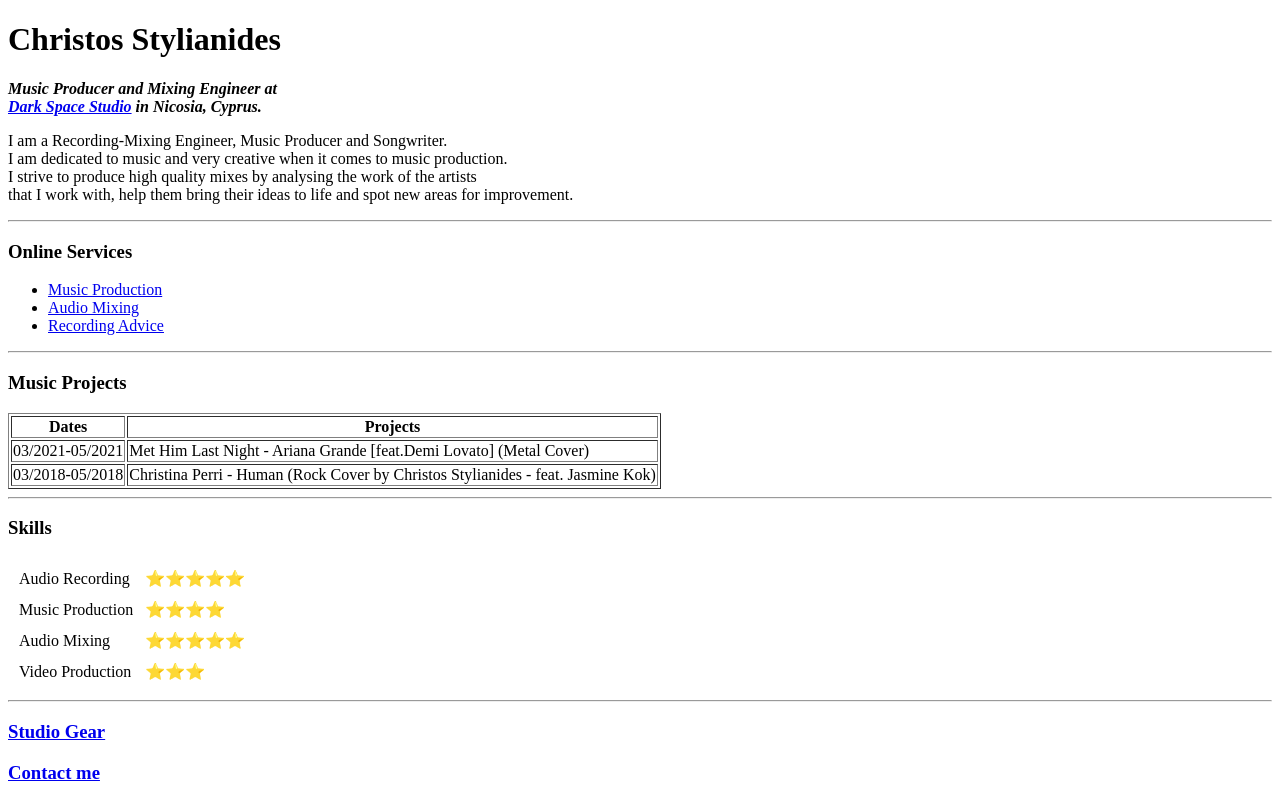
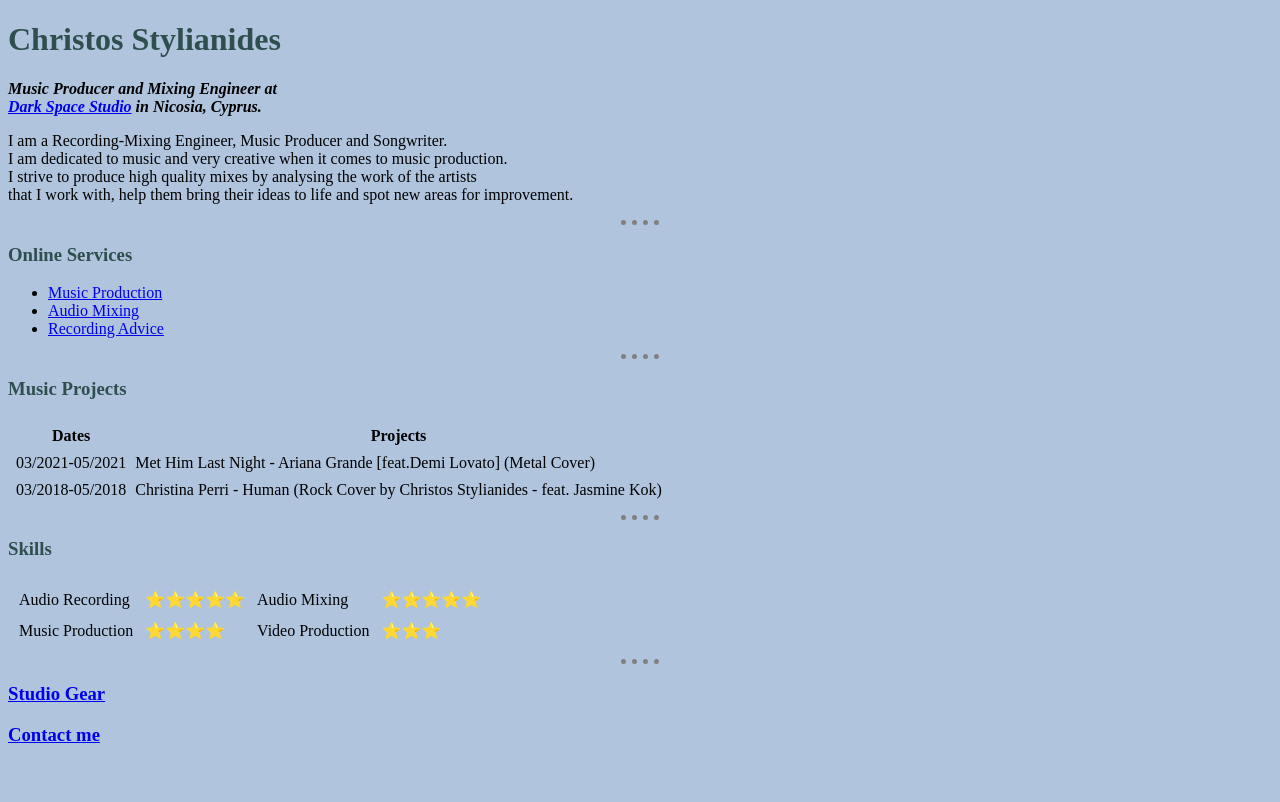
Before and after one commit to christostyle/ds_website, a plain HTML site: page index.html in a window 1280 px wide. Drawn offline with Linux system fonts and the light colour scheme.

Commit message:
Add files via upload

```diff
--- /dev/null
+++ b/css/styles.css
@@ -0,0 +1,31 @@
+body {
+  background-color: lightsteelblue;
+}
+
+hr {
+  border-style: dotted none none;
+  border-color: grey;
+  border-width: 5px;
+  width: 3%;
+}
+
+h1 {
+  color: darkslategray;
+}
+
+h3 {
+  color: darkslategray;
+}
+
+h4 {
+  color: darkslategray;
+}
+
+.TLM49{
+  border-radius: 10%;
+}
+
+.color:hover {
+  color: powderblue;
+  width: 15%;
+}
--- a/index.html
+++ b/index.html
@@ -4,10 +4,12 @@
 <head>
   <meta charset="utf-8">
   <title>Christos' Website</title>
+  <link rel="stylesheet" href="css/styles.css">
+
 </head>
 
 <body>
-  <h1>Christos Stylianides</h1>
+  <h1 class="color">Christos Stylianides</h1>
   <p><em><strong>Music Producer and Mixing Engineer at
         <br><a href="https://darkspace.studio/">Dark Space Studio</a> in Nicosia, Cyprus.</strong> </em>
   </p>
@@ -29,7 +31,7 @@
   <hr>
 
   <h3>Music Projects</h3>
-  <table border="1">
+  <table cellspacing="7">
     <thead>
       <tr>
         <th>Dates</th>
@@ -54,19 +56,21 @@
     <tr>
       <td>Audio Recording</td>
       <td>⭐⭐⭐⭐⭐</td>
+      <td>Audio Mixing</td>
+      <td>⭐⭐⭐⭐⭐</td>
     </tr>
     <tr>
       <td>Music Production</td>
       <td>⭐⭐⭐⭐</td>
-      </tr>
-      <tr>
-        <td>Audio Mixing</td>
-        <td>⭐⭐⭐⭐⭐</td>
-      </tr>
-      <tr>
       <td>Video Production</td>
       <td>⭐⭐⭐</td>
     </tr>
+    <!--<tr>
+
+    </tr>
+    <tr>
+
+    </tr>-->
   </table>
   <hr>
 
```
Also changed, not shown: Contact.html (+4 -0 lines), StudioGear.html (+2 -1 lines), input.html (added, +18 -0 lines). Lines whose indentation alone changed are shown as unchanged.
